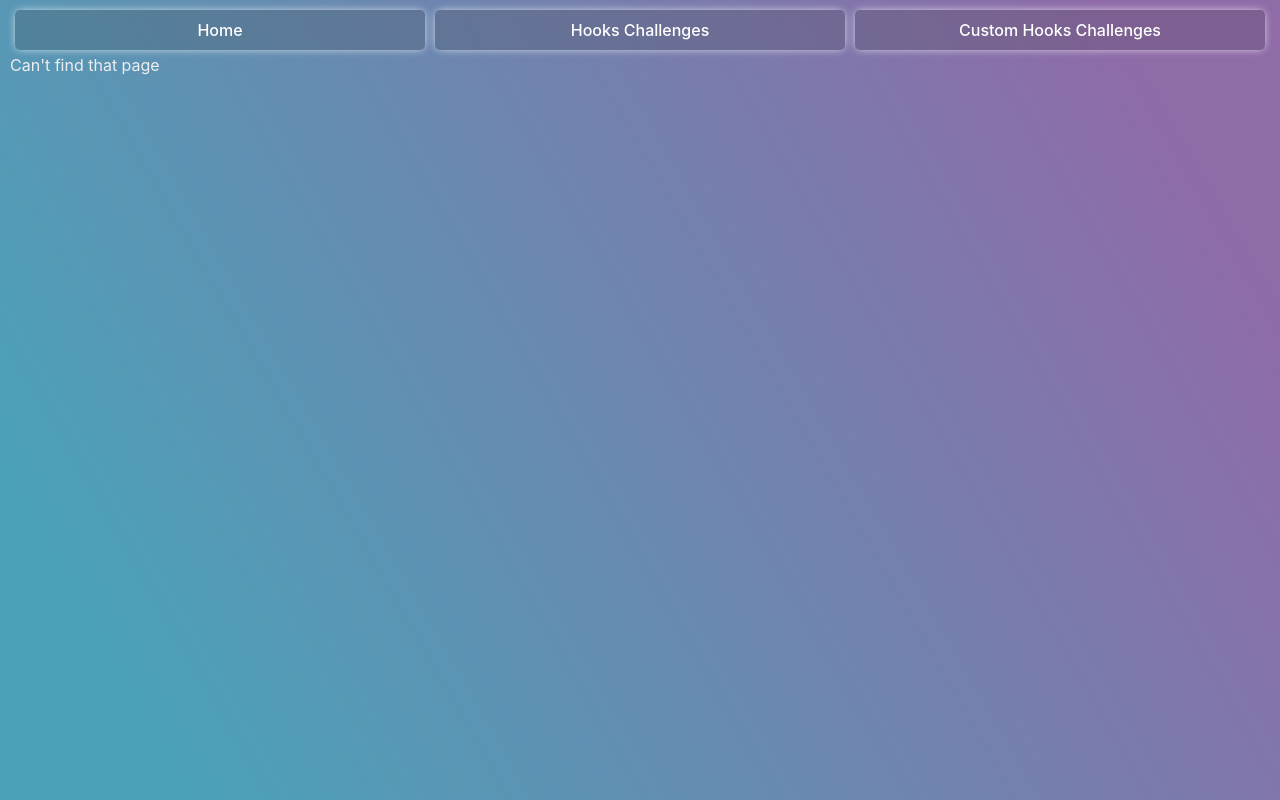
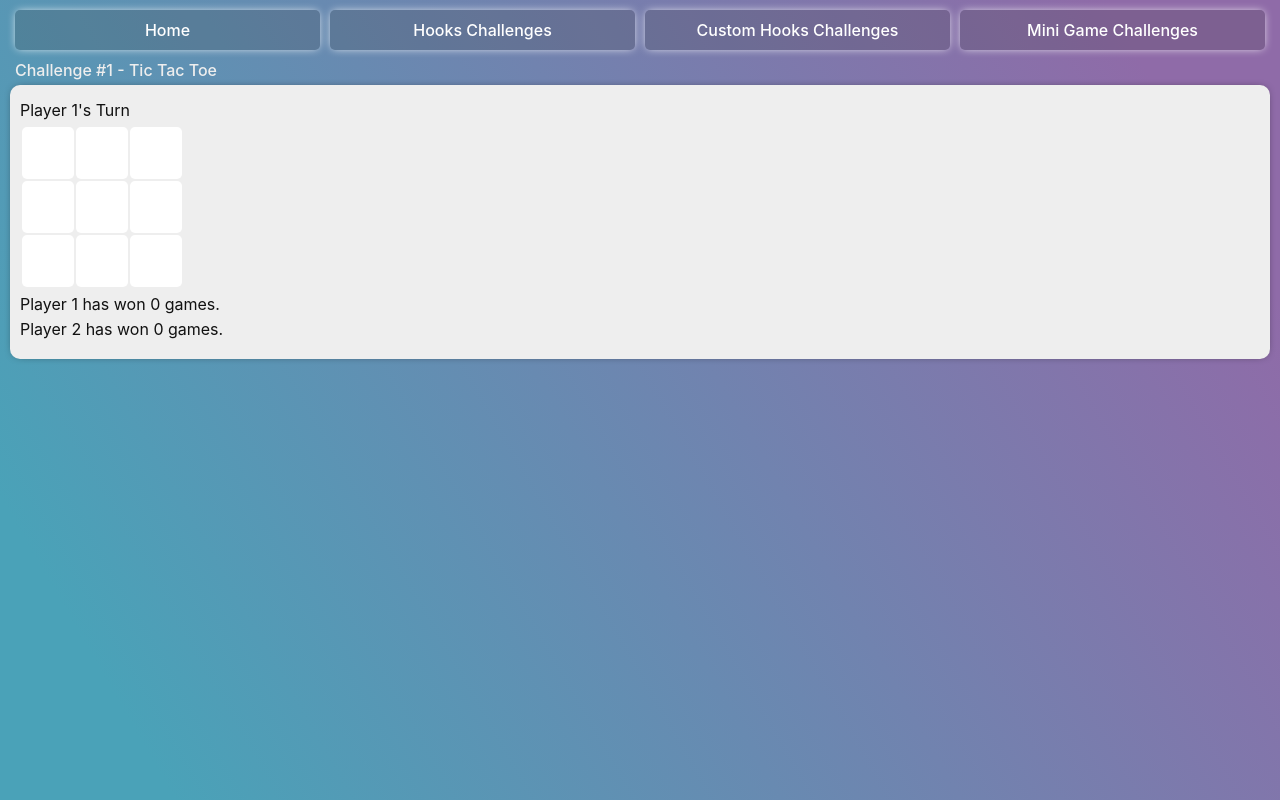
Before and after one commit to nproctor/ReactChallenges, a React (Create React App) app: page /games in a window 1280 px wide. Built offline with nearby package versions, Linux system fonts and the light colour scheme.

Commit message:
Add Tic Tac Toe with tests

```diff
--- a/src/Navigation.tsx
+++ b/src/Navigation.tsx
@@ -4,6 +4,7 @@ import HooksPage from './pages/HooksPage';
 import NotFoundPage from './pages/NotFoundPage';
 import { StyledNavLink, StyledNav } from './Navigation.style';
 import CustomHooksPage from './pages/CustomHooksPage';
+import GamesPage from './pages/GamesPage';
 const Navigation = () => {
     return (
         <BrowserRouter>
@@ -11,11 +12,13 @@ const Navigation = () => {
                 <StyledNavLink to=""> Home </StyledNavLink>
                 <StyledNavLink to="hooks"> Hooks Challenges </StyledNavLink>
                 <StyledNavLink to="customhooks"> Custom Hooks Challenges </StyledNavLink>
+                <StyledNavLink to="games"> Mini Game Challenges </StyledNavLink>
             </StyledNav>
             <Routes>
                 <Route path="/" element={<HomePage/>} />
                 <Route path="/hooks" element={<HooksPage/>} />
                 <Route path="/customhooks" element={<CustomHooksPage/>} />
+                <Route path="/games" element={<GamesPage/>} />
                 <Route path="/*" element={<NotFoundPage/>} />
             </Routes>
         </BrowserRouter>
--- /dev/null
+++ b/src/components/TicTacToe/Square.tsx
@@ -0,0 +1,32 @@
+import { useEffect, useState } from "react";
+import styled from "styled-components";
+
+interface Props {
+    symbol: string,
+    row : number,
+    column: number,
+    handleClick: (row: number, column: number) => void,
+}
+
+const Square = ({symbol, row, column, handleClick } : Props) => {
+
+    return (
+        <StyledTableData onClick={() => handleClick(row, column)}>
+            {symbol}
+        </StyledTableData>
+    )
+}
+
+const StyledTableData = styled.td`
+    background-color: #ffffff;
+    border-radius: 5px;
+    width: 50px;
+    height: 50px;
+    margin: 2px;
+    text-align: center;
+    font-size: 24px;
+    font-weight: 600;
+    vertical-align: center;
+`
+
+export default Square;
--- /dev/null
+++ b/src/components/TicTacToe/States.ts
@@ -0,0 +1,13 @@
+export enum SquareState {
+    Empty = 0,
+    Player1 = 1,
+    Player2 = -1,
+}
+
+export enum GameState {
+    Player2Win = "Player 2 Wins",
+    Player2Turn = "Player 2's Turn",
+    Draw = "Draw",
+    Player1Turn = "Player 1's Turn",
+    Player1Win = "Player 1 Wins"
+}
--- /dev/null
+++ b/src/components/TicTacToe/TicTacToe.tsx
@@ -0,0 +1,48 @@
+import { ReactNode, useEffect, useRef, useState } from "react";
+import Square from "./Square";
+import { GameState, SquareState } from "./States";
+import useBoardManager from "./useBoardManager";
+import { BlockText, StyledButton } from "../../App.style";
+
+const TicTacToe = ({size} : {size: number}) => {
+
+    const {board, gameState, handleClick, reset} = useBoardManager(size);
+    const [player1WinCount, setPlayer1WinCount] = useState(0);
+    const [player2WinCount, setPlayer2WinCount] = useState(0);
+
+    useEffect( () => {
+        if (gameState === GameState.Player1Win){
+            setPlayer1WinCount(player1WinCount => player1WinCount + 1)
+        }
+        if (gameState === GameState.Player2Win){
+            setPlayer2WinCount(player2WinCount => player2WinCount + 1)
+        }
+    }, [gameState])
+
+    return (
+        <div>
+            <BlockText>{gameState}</BlockText>
+            <table>
+                <tbody>
+                {Array.from({length: size}, (_, i) => {
+                    return <tr key={`row-${i}`}>
+                        {Array.from({length: size}, (_, j) => {
+                            return <Square key={`element-${i}-${j}`}
+                                            symbol={board.current[i][j] === SquareState.Player1? "X" : board.current[i][j] === SquareState.Player2? "O" : " "}
+                                            row={i}
+                                            column={j}
+                                            handleClick={handleClick}/>;
+                        })}
+                    </tr>
+                })}
+                </tbody>
+            </table>
+            <BlockText>Player 1 has won {player1WinCount} games.</BlockText>
+            <BlockText>Player 2 has won {player2WinCount} games.</BlockText>
+            {gameState === GameState.Player1Win || gameState === GameState.Player2Win || gameState === GameState.Draw ?
+            <StyledButton onClick={reset}>Play Again!</StyledButton> : <></>}
+        </div>
+    )
+}
+
+export default TicTacToe;
--- /dev/null
+++ b/src/components/TicTacToe/useBoardManager.ts
@@ -0,0 +1,120 @@
+import { useRef, useState, useEffect } from "react";
+import { GameState, SquareState } from "./States";
+
+
+const useStateManager = (size : number) => {
+
+     // Holds state of board
+    const board = useRef<SquareState[][]>(Array.from({length: size}, (_, i) => {
+                                                    return Array.from({length: size}, (_, j) => SquareState.Empty)
+                                                    })
+                                                );
+    // Number of remaining spaces
+    const availableSpaces = useRef(size*size);
+
+    // GameState
+    const [gameState, setGameState] = useState<GameState>(GameState.Player1Turn);
+
+    // User clicks on a Square
+    const handleClick = (row: number, column: number) => {
+        // If in end state, do nothing
+        if (gameState === GameState.Player1Win || gameState === GameState.Player2Win || gameState === GameState.Draw)
+            return;
+
+        // If square is empty
+        if (board.current[row][column] === SquareState.Empty){
+            takeTurn(row, column);
+        }
+    }
+
+    // Reset the game
+    const reset = () => {
+        board.current = Array.from({length: size}, (_, i) => {
+                            return Array.from({length: size}, (_, j) => SquareState.Empty)
+                        });
+        availableSpaces.current = size*size;
+        setGameState(GameState.Player1Turn);
+
+    }
+
+    // Only to be called when GameState is Player1Turn or Player2Turn
+    const takeTurn = (row: number, column: number) => {
+        const squareState = (gameState === GameState.Player1Turn)? SquareState.Player1 : SquareState.Player2;
+        // Update board
+        board.current[row][column] = squareState;
+        // Update available spaces
+        availableSpaces.current -= 1;
+        // Update game state
+        setGameState(updateState(row, column));
+    }
+
+
+    // State Machine - returns the state of the game
+    const updateState = (row: number, column: number) => {
+
+        const toWinningState = () => {
+            if (gameState === GameState.Player1Turn) {return GameState.Player1Win;}
+            else {return GameState.Player2Win;}
+        }
+
+        // Check row
+        let rowTotal = sumRow(row);
+        if (Math.abs(rowTotal) === size){
+            return toWinningState();
+        }
+
+        // Check column
+        let columnTotal = sumColumn(column);
+        if (Math.abs(columnTotal) === size){
+            return toWinningState();
+        }
+
+        // If on diagonal, check diagonal right
+        let diagRightTotal = sumDiagonalRight();
+        if ((row === column) && Math.abs(diagRightTotal) === size){
+            return toWinningState();
+        }
+
+        // If on diagonal, check diagonal left
+        let diagLeftTotal = sumDiagonalLeft();
+        if ((row + column === size - 1) && Math.abs(diagLeftTotal) === size){
+            return toWinningState();
+        }
+
+        // If there are no more available spaces, it's a draw
+        if (availableSpaces.current === 0)
+            return GameState.Draw;
+
+        // If the last move was Player 1, it's now Player 2's turn
+        if (gameState === GameState.Player1Turn)
+            return GameState.Player2Turn;
+
+        // Otherwise it's Player 1's turn
+        return GameState.Player1Turn;
+    }
+
+    // Sum of values of a specific row
+    const sumRow = (row: number) : number => {
+        return board.current[row].reduce((prev, current) => prev + current, 0);
+    }
+
+    // Sums of values of a specific column
+    const sumColumn = (column: number) : number => {
+        return board.current.reduce((prev, current) => prev + current[column], 0);
+    }
+
+    // Sum of values of a diagonal starting in the upper left and ending in the lower right
+    const sumDiagonalRight = () => {
+        let i = 0;
+        return board.current.reduce((prev, current) => prev + current[i++], 0);
+    }
+
+    // Sum of the values of a diagonal starting in the upper right and ending in the lower left
+    const sumDiagonalLeft = () => {
+        let i = size;
+        return board.current.reduce((prev, current) => prev + current[--i], 0);
+    }
+
+    return {board, gameState, handleClick, reset}
+}
+export default useStateManager;
--- /dev/null
+++ b/src/pages/GamesPage.tsx
@@ -0,0 +1,17 @@
+import { BlockText, ChallengeContainer } from "../App.style";
+import Challenge from "../components/Challenge/Challenge";
+import TicTacToe from "../components/TicTacToe/TicTacToe";
+
+const GamesPage = () => {
+    return (
+        <div>
+            <Challenge title={"Challenge #1 - Tic Tac Toe"}>
+            <ChallengeContainer>
+                <TicTacToe size={3}/>
+            </ChallengeContainer>
+        </Challenge>
+        </div>
+    )
+}
+
+export default GamesPage;
```
Also changed, not shown: 1 other file (tests, documents, lock files or other folders).
